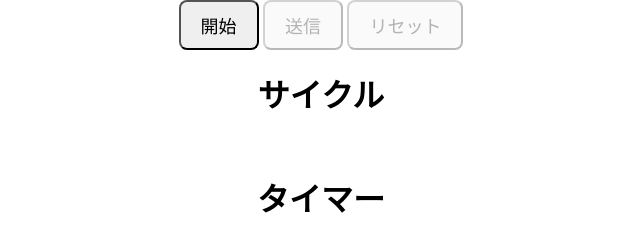
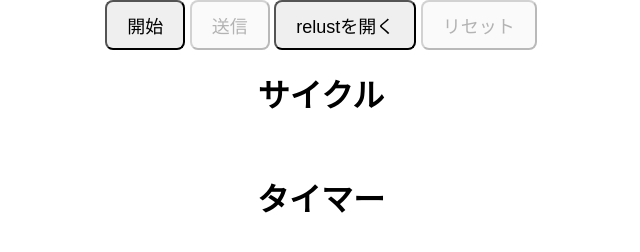
Before and after one commit to ouga0916/interval_run, a plain HTML site: page index.html in a window 1280 px wide. Shown: the whole page, without its empty margins (319-959 px from the left). Drawn offline with Linux system fonts and the light colour scheme.

Commit message:
Update index.html

```diff
--- a/index.html
+++ b/index.html
@@ -10,6 +10,7 @@
 <body class="container">
 <input type="button" value="開始" id="start">
 <input type="button" value="送信" id="result" disabled>
+<input type="button" value="relustを開く" id="openResult" >
 <input type="button" value="リセット" id="reset" disabled>
 
 
```
